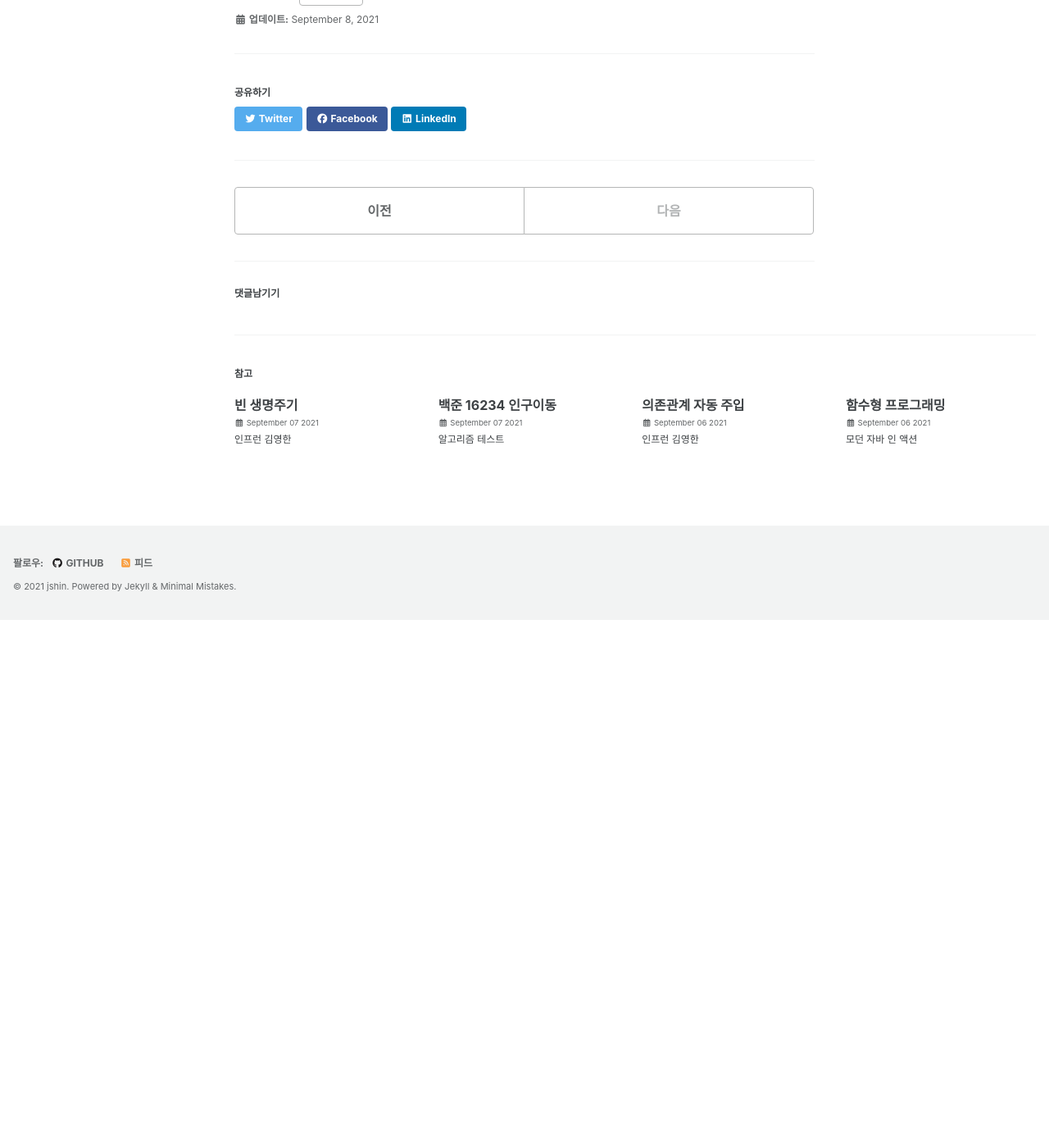
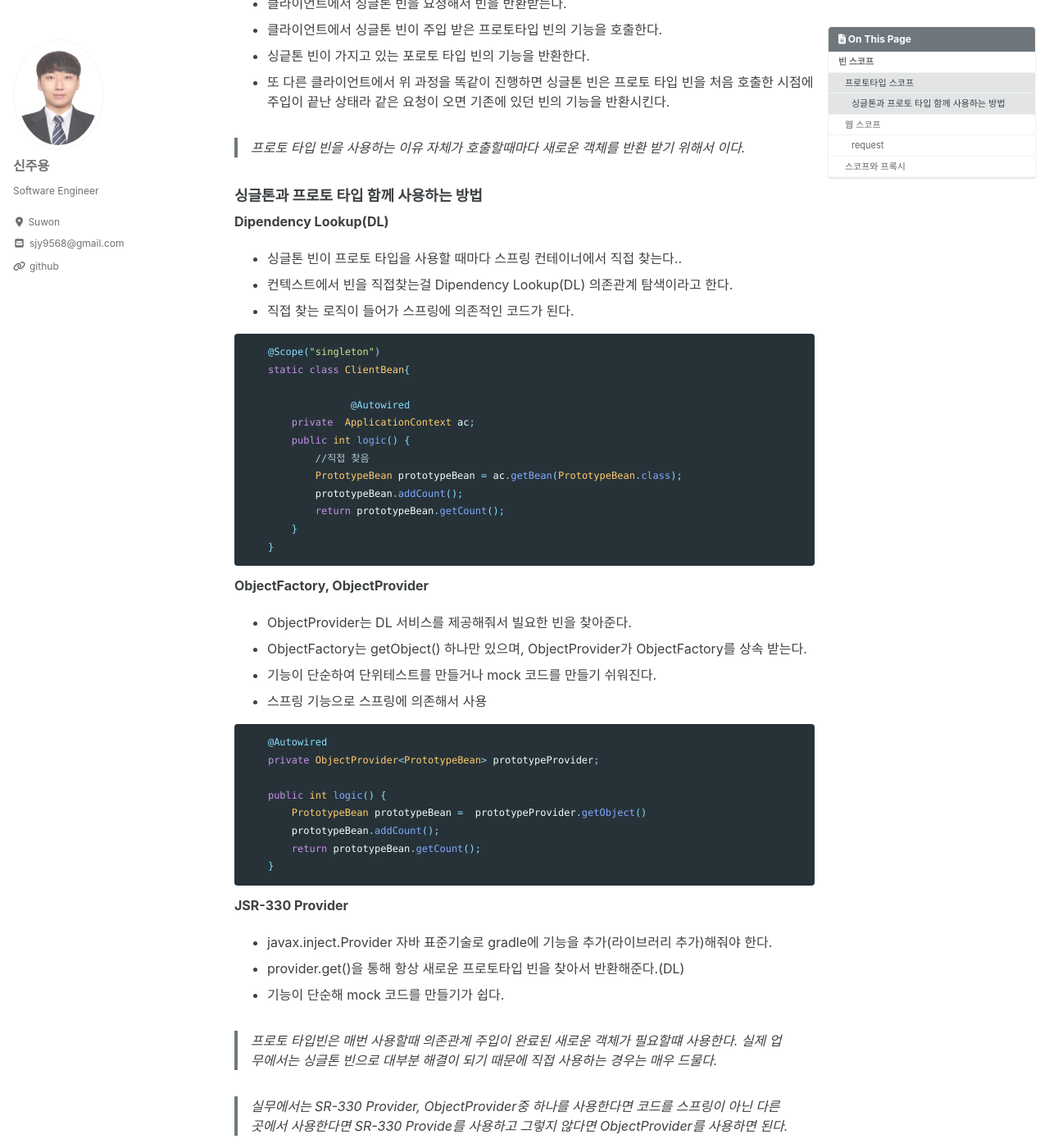
Before and after one commit to shinjooyoung/shinjooyoung.github.io, a Jekyll site: the page built from _posts/SpringStandard/2021-09-08-빈 스코프.md, in a window 1280 px wide and 1400 px high, scrolled down 2148 px. Shown: the whole window at 82% size. Built offline with Jekyll 4.4.1, drawn with Linux system fonts in a browser that asks for light colours; cached includes are drawn as plain includes; nearby versions of some CDN libraries; comment, search, counter and statistics services are not loaded; before the commit the page ends 2904 px from its top, so only the background shows below that; some of the changed text lies outside the part shown.

Commit message:
스프링 공부

````diff
--- a/_posts/SpringStandard/2021-09-08-빈 스코프.md
+++ b/_posts/SpringStandard/2021-09-08-빈 스코프.md
@@ -89,3 +89,132 @@ public class PrototypeTest {
     }
 }
 ```
+
+
+**싱글톤과 함께 사용시 문제점**
+- 싱글톤 빈에서 프로토토 타입 빈을 요청해서 프로토 타입빈을 가진 상태를 가정
+- 클라이언트에서 싱글톤 빈을 요청해서 빈을 반환받는다.
+- 클라이언트에서 싱글톤 빈이 주입 받은 프로토타입 빈의 기능을 호출한다.
+- 싱긑톤 빈이 가지고 있는 포로토 타입 빈의 기능을 반환한다.
+- 또 다른 클라이언트에서 위 과정을 똑같이 진행하면 싱글톤 빈은 프로토 타입 빈을 처음 호출한 시점에 주입이 끝난 상태라 같은 요청이 오면 기존에 있던 빈의 기능을 반환시킨다.
+
+
+>프로토 타입 빈을 사용하는 이유 자체가 호출할때마다 새로운 객체를 반환 받기 위해서 이다.
+
+
+### 싱글톤과 프로토 타입 함께 사용하는 방법
+
+**Dipendency Lookup(DL)**
+- 싱글톤 빈이 프로토 타입을 사용할 때마다 스프링 컨테이너에서 직접 찾는다..
+- 컨텍스트에서 빈을 직접찾는걸 Dipendency Lookup(DL) 의존관계 탐색이라고 한다.
+- 직접 찾는 로직이 들어가 스프링에 의존적인 코드가 된다.
+
+``` java
+    @Scope("singleton")
+    static class ClientBean{
+
+		  @Autowired
+        private  ApplicationContext ac;
+        public int logic() {
+            //직접 찾음
+            PrototypeBean prototypeBean = ac.getBean(PrototypeBean.class);
+            prototypeBean.addCount();
+            return prototypeBean.getCount();
+        }
+    }
+```
+
+
+**ObjectFactory, ObjectProvider**
+- ObjectProvider는 DL 서비스를 제공해줘서 빌요한 빈을 찾아준다.
+- ObjectFactory는 getObject() 하나만 있으며, ObjectProvider가 ObjectFactory를 상속 받는다.
+- 기능이 단순하여 단위테스트를 만들거나 mock 코드를 만들기 쉬워진다.
+- 스프링 기능으로 스프링에 의존해서 사용
+
+``` java
+    @Autowired
+    private ObjectProvider<PrototypeBean> prototypeProvider;
+
+    public int logic() {
+        PrototypeBean prototypeBean =  prototypeProvider.getObject()
+        prototypeBean.addCount();
+        return prototypeBean.getCount();
+    }
+```
+
+
+**JSR-330 Provider**
+- javax.inject.Provider 자바 표준기술로 gradle에 기능을 추가(라이브러리 추가)해줘야 한다.
+- provider.get()을 통해 항상 새로운 프로토타입 빈을 찾아서 반환해준다.(DL)
+- 기능이 단순해 mock 코드를 만들기가 쉽다.
+
+
+>프로토 타입빈은 매번 사용할때 의존관계 주입이 완료된 새로운 객체가 필요할떄 사용한다.
+>실제 업무에서는 싱글톤 빈으로 대부분 해결이 되기 때문에 직접 사용하는 경우는 매우 드물다.
+
+>실무에서는 SR-330 Provider, ObjectProvider중 하나를 사용한다면 코드를 스프링이 아닌 다른 곳에서 사용한다면
+>SR-330 Provide를 사용하고 그렇지 않다면 ObjectProvider를 사용하면 된다.
+
+
+## 웹 스코프
+웹 환경에서만 동작을 하고 스프링이 해당 스코프의 종료시점까지 관리된다.
+
+
+**종류**
+- request : HTTP 요청 하나가 들어오가 나갈때까지 각각의 HTTP 요청마다 별도의 빈 인스턴스가 생성되고 관리된다.
+- session : HTTP 세션과 동일한 생명주기를 가진다.
+- application : 서블릿 컨텍스트와 동일한 생명주기를 가진다.
+- websocket : 웹 소켓과 동일한 생명주기를 가진다.
+
+
+### request
+- 웹 기반이기 때문에 spring-boot-starter-web 라이브러리가 필요하다
+- 웹 라이브러리가 있는 경우 낸장 톰켓 서버를 활용햇거 웹 서버와 스프링을 함께 실행한다.
+- 스프링 부트는 웹 라이브러리가 있으면 AnnotationConfigServletWebServerApplicationContext를 기반으로 구동된다.
+- UUID를 사용해서 HTTP 요청을 구분할수 있다.
+  * {UUID}{requestURL}{mesage}
+- requestURL은 생성되는 시점을 알 수 없어 외부에서 setter로 입력 받는다.
+
+``` java
+@Component
+@Scope(value = "request")
+public class MyLogger {
+
+    private String uuid;
+    private String requestURL;
+
+    public void setRequestURL(String requestURL){
+        this.requestURL = requestURL;
+    }
+
+    public void log(String message){
+        System.out.println("[" + uuid + "]" + "[" + requestURL + "] " + message );
+    }
+
+    @PostConstruct
+    public void init() {
+        // 중복되는 uuid 생성해줌, PostConstruct를 통해 자동 생성해줌
+        String uuid = UUID.randomUUID().toString();
+        System.out.println("[" + uuid + "] request scope bean create : " + this);
+    }
+
+    @PreDestroy
+    public void close(){
+        //웹 요청 반환시 PreDestroy를 통해 자동 종료
+        System.out.println("[" + uuid + "] request scope bean close : " + this);
+    }
+}
+```
+
+## 스코프와 프록시
+proxyMode를 추가해서 Proovider 없이 요청 지연을 할 수 있다
+
+- 가짜 프록시 객체를 만들어 스프링에 등록하고 의존성을 주입한다.
+- 위임 로직이 들어가 있어 요청이 왔을떄 실제 객체를 만들어 스프링에 등록하고 의존성을 주입한다.
+- 클래스 : proxyMode = ScpedProxyMode.TARGET_CLASS
+- 인터페이스 : proxyMode = ScopedProxyMode.INTERFACES
+
+``` java
+@Scope(value = "request", proxyMode = ScopedProxyMode.TARGET_CLASS)
+public class MyLogger {}
+```
````
